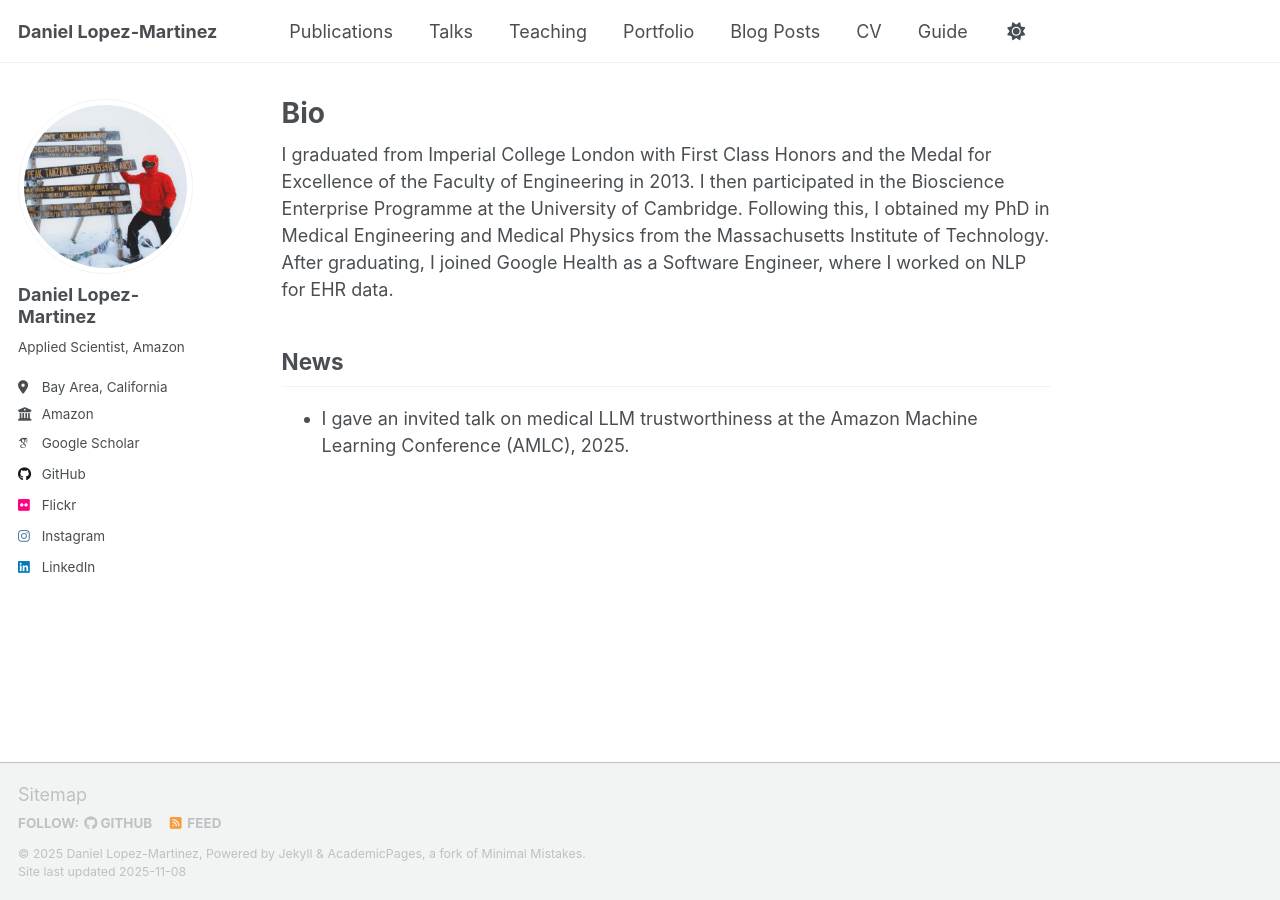
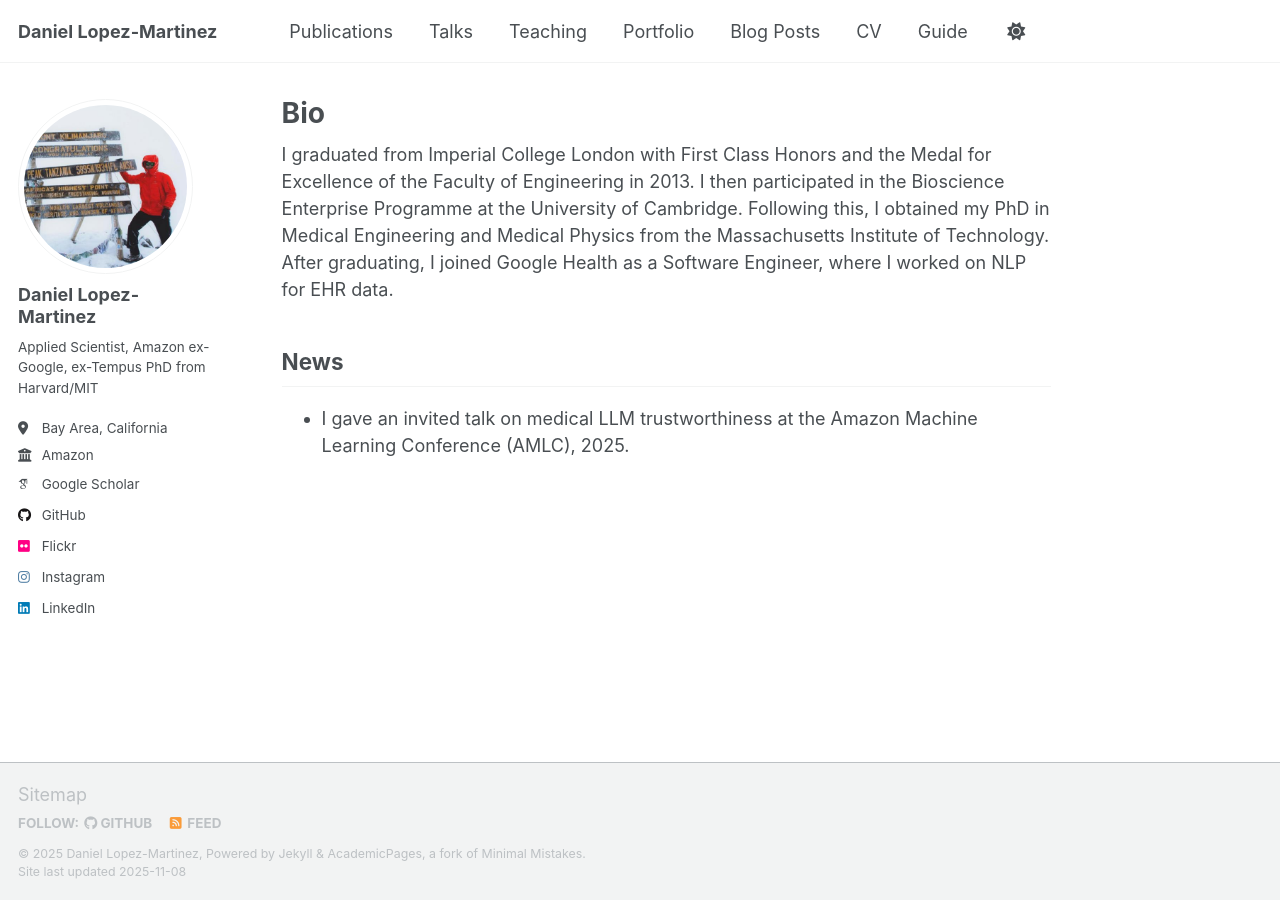
Before and after one commit to daniel-lopezmartinez/daniel-lopezmartinez.github.io, a Jekyll site: the page built from _pages/about.md, in a window 1280 px wide. Built offline with Jekyll 4.4.1, drawn with Linux system fonts in a browser that asks for light colours; some web fonts are replaced; a script that is not in the unit is left out.

Commit message:
Update _config.yml

```diff
--- a/_config.yml
+++ b/_config.yml
@@ -26,7 +26,9 @@ author:
   avatar           : "profile-kilimanjaro.jpeg"
   name             : "Daniel Lopez-Martinez"
   pronouns         : # example: "he/him"
-  bio              : "Applied Scientist, Amazon"
+  bio              : "Applied Scientist, Amazon
+                      ex-Google, ex-Tempus
+                      PhD from Harvard/MIT"
   location         : "Bay Area, California"
   employer         : "Amazon"
   uri              : # URL
```
